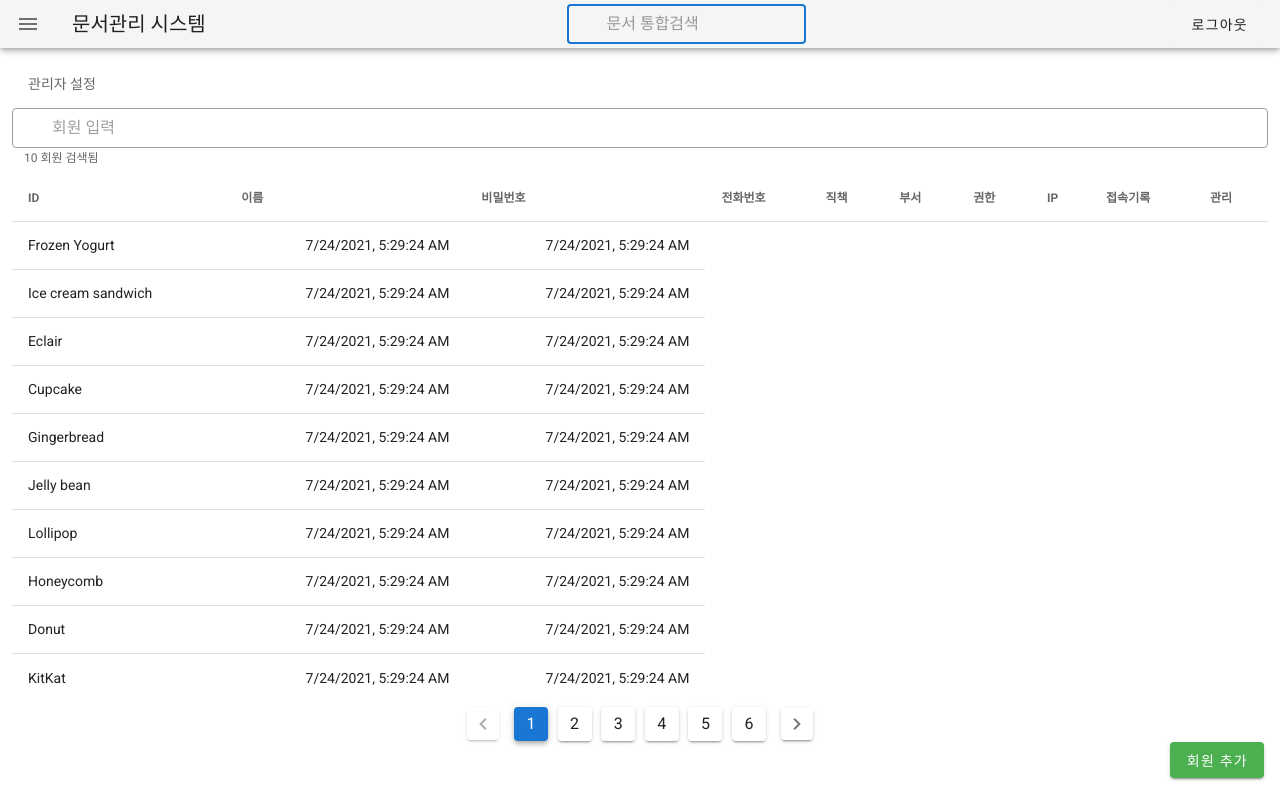
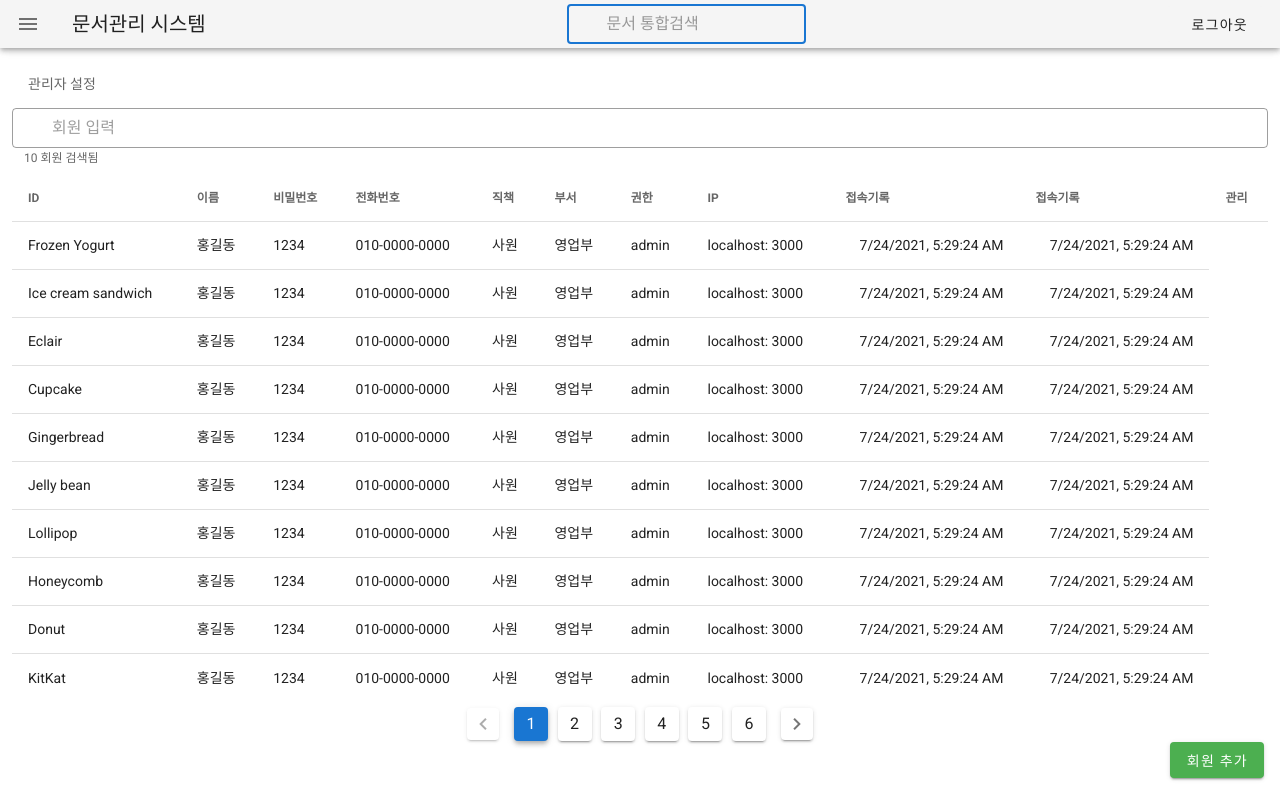
Before and after one commit to devxian96/file-management-system, a Nuxt app: page /inspire in a window 1280 px wide. Built offline with nearby package versions, Linux system fonts and the light colour scheme.

Commit message:
fix: ver1 - 표에 행렬 코드 추가

```diff
--- a/pages/inspire.vue
+++ b/pages/inspire.vue
@@ -18,9 +18,12 @@
     <v-simple-table>
       <template #default>
         <thead>
+          <!-- 상단 가로열 추가 시작 -->
+          <!-- 기존에 ID를 name 태그로 정했기에
+          실제 ID목록을 name태그로, 실명 목록을 realname태그로 지정 -->
           <tr>
-            <th class="text-id">ID</th>
-            <th class="text-name">이름</th>
+            <th class="text-name">ID</th>
+            <th class="text-realName">이름</th>
             <th class="text-passWord">비밀번호</th>
             <th class="text-phoneNumber">전화번호</th>
             <th class="text-position">직책</th>
@@ -28,8 +31,10 @@
             <th class="text-level">권한</th>
             <th class="text-protocol">IP</th>
             <th class="text-log">접속기록</th>
+            <th class="text-log">접속기록</th>
             <th class="text-admin">관리</th>
           </tr>
+          <!-- 상단 가로열 추가 종료-->
         </thead>
         <tbody>
           <tr
@@ -41,7 +46,14 @@
               )
             "
           >
-            <td>{{ item.name }}</td>
+            <td class="text-name">{{ item.name }}</td>
+            <td class="text-realName">홍길동</td>
+            <td class="text-passWord">1234</td>
+            <td class="text-PhoneNumber">010-0000-0000</td>
+            <td class="text-position">사원</td>
+            <td class="text-division">영업부</td>
+            <td class="text-level">admin</td>
+            <td class="text-protocol">localhost: 3000</td>
             <td class="text-right">{{ item.date }}</td>
             <td class="text-right">{{ item.date }}</td>
           </tr>
```
